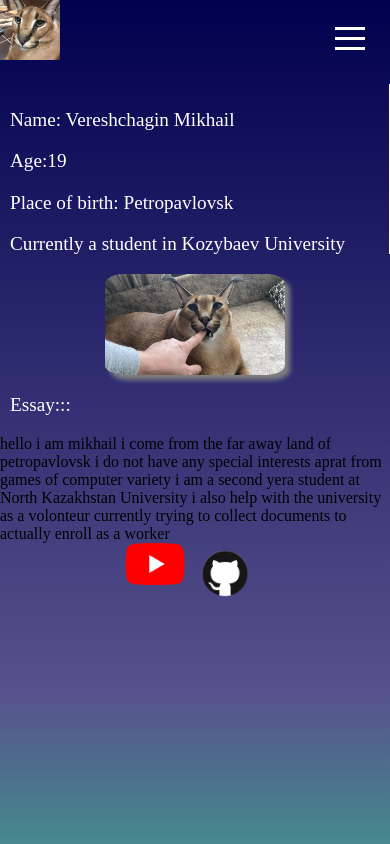
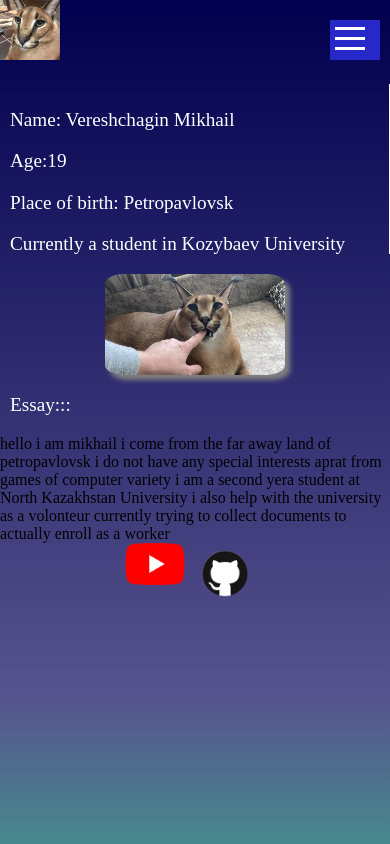
Before and after one commit to SoB1nary/site, a website: page index.html in a window 390 px wide. Shown: the top 844 px of the page. Drawn offline with Linux system fonts and the light colour scheme.

Commit message:
Update style.css

```diff
--- a/src/style.css
+++ b/src/style.css
@@ -486,7 +486,7 @@ label{
         margin-top:20px;
         margin-right: 10px; /* Отступ справа */
         contain: layout;
-
+        background-color: #2629c7;
     }
 
 
```
